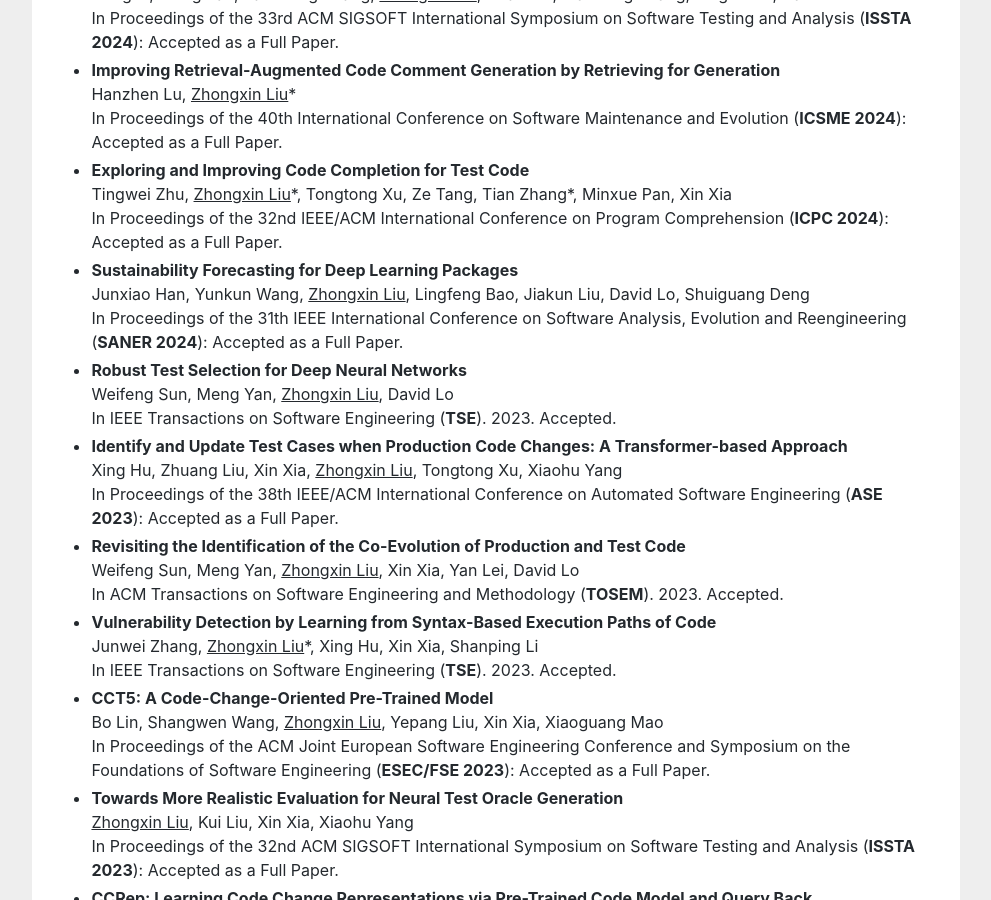
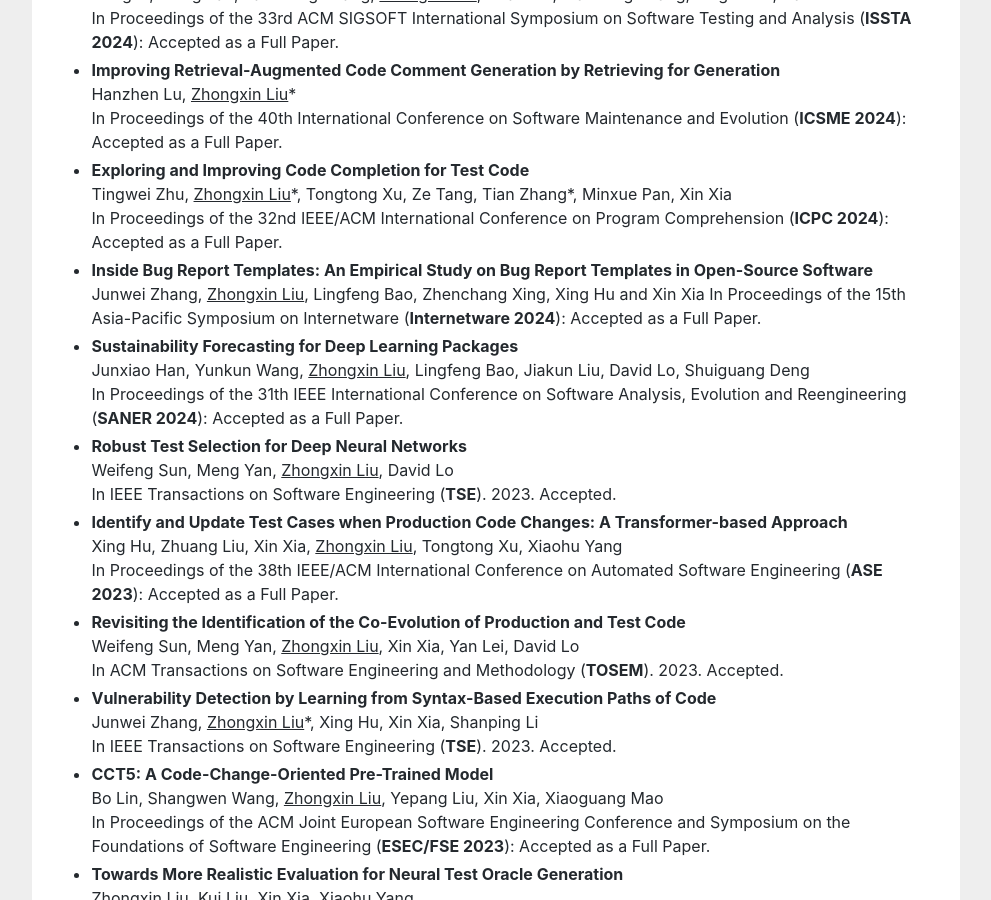
Before and after one commit to zhongxin-liu/zhongxin-liu.github.io, a Jekyll site: the page index.html, which Jekyll copies as it is, in a window 1280 px wide and 900 px high, scrolled down 1202 px. Shown: the whole window, without its empty margins (144-1135 px from the left). Built offline with Jekyll 4.4.1, drawn with Linux system fonts in a browser that asks for light colours.

Commit message:
Update index.html

```diff
--- a/index.html
+++ b/index.html
@@ -113,6 +113,12 @@
 						<br>
 						Tingwei Zhu, <u>Zhongxin Liu</u>*, Tongtong Xu, Ze Tang, Tian Zhang*, Minxue Pan, Xin Xia<br>
 						In Proceedings of the 32nd IEEE/ACM International Conference on Program Comprehension (<b>ICPC 2024</b>): Accepted as a Full Paper.
+					</li>
+					<li>
+						<b>Inside Bug Report Templates: An Empirical Study on Bug Report Templates in Open-Source Software</b>
+						<br>
+						Junwei Zhang, <u>Zhongxin Liu</u>, Lingfeng Bao, Zhenchang Xing, Xing Hu and Xin Xia
+						In Proceedings of the 15th Asia-Pacific Symposium on Internetware (<b>Internetware 2024</b>): Accepted as a Full Paper.
 					</li>
 					<li>
 						<b>Sustainability Forecasting for Deep Learning Packages</b>
```
